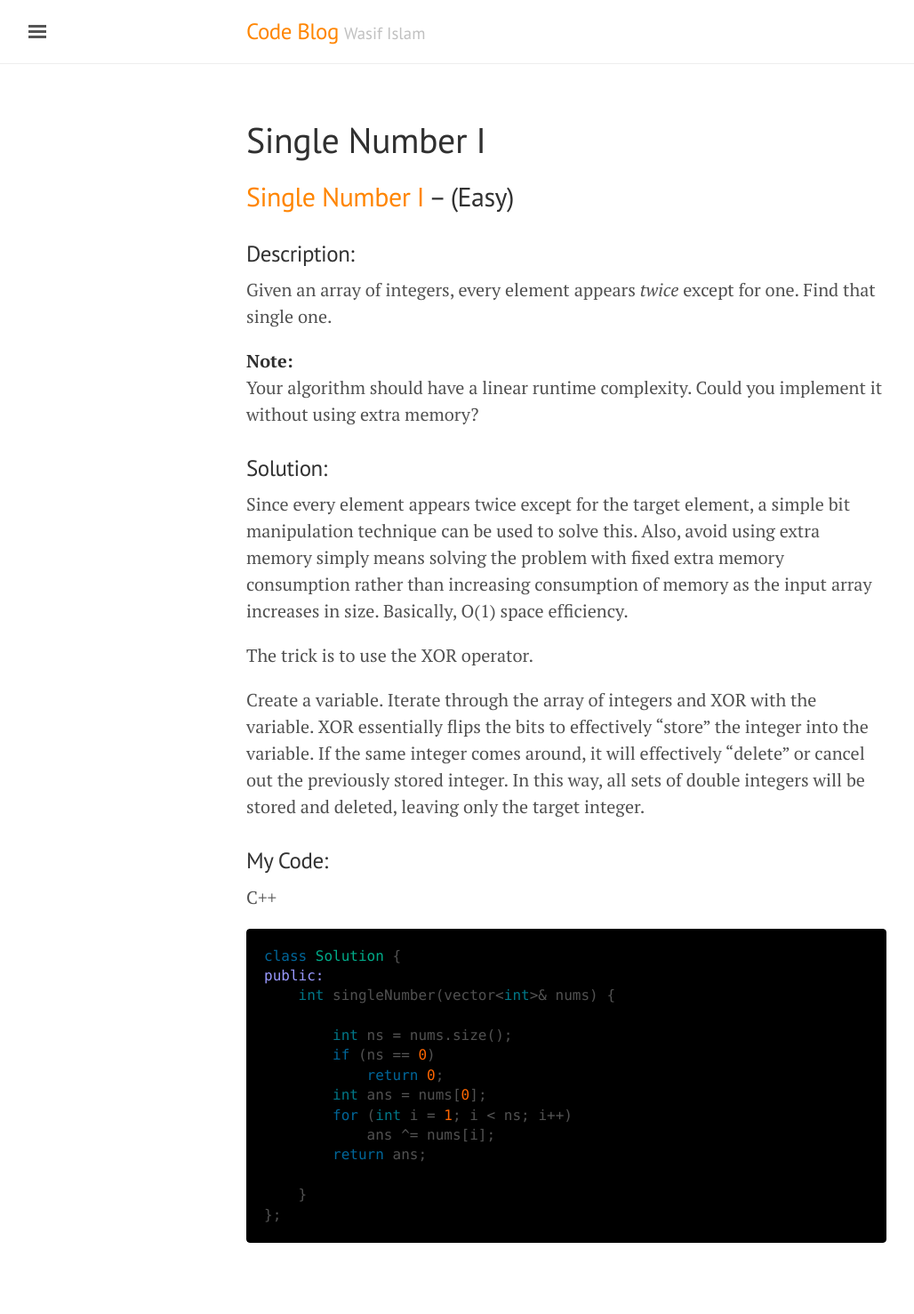
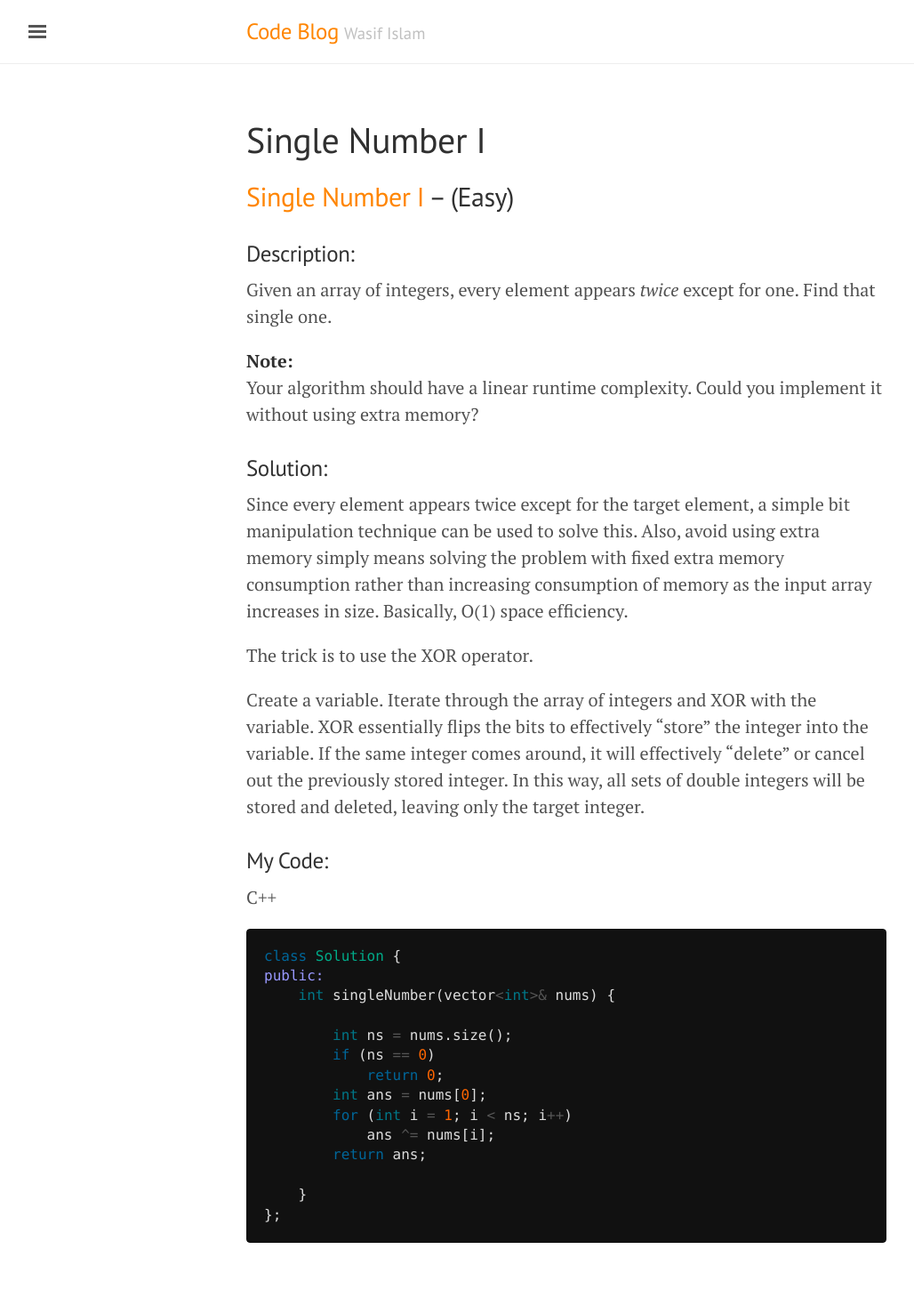
Before and after one commit to washifu/CodeBlog, a Jekyll site: the page built from pages/2017-08-24-Single_Number_I.md, in a window 1280 px wide. Shown: the whole page at 89% size, without its empty margins (3-1031 px from the left). Built offline with Jekyll 4.4.1, drawn with Linux system fonts in a browser that asks for light colours; comment, search, counter and statistics services are not loaded.

Commit message:
Update poole.css

```diff
--- a/public/css/poole.css
+++ b/public/css/poole.css
@@ -172,7 +172,8 @@
   word-wrap: break-word;
   */
   /*background-color: #f9f9f9;*/
-  background-color: #000000; /* wasif */
+  background-color: #111111; /* wasif */
+  color: #dddddd /* wasif */
 }
 pre code {
   padding: 0;
@@ -186,7 +187,7 @@
   margin-bottom: 1rem;
   border-radius: 4px;
   overflow-x: scroll; /* wasif */
-  max-width: 42rem; /* wasif */
+  /* max-width: 42rem; wasif */
 }
 .highlight pre {
   margin-bottom: 0;
```
